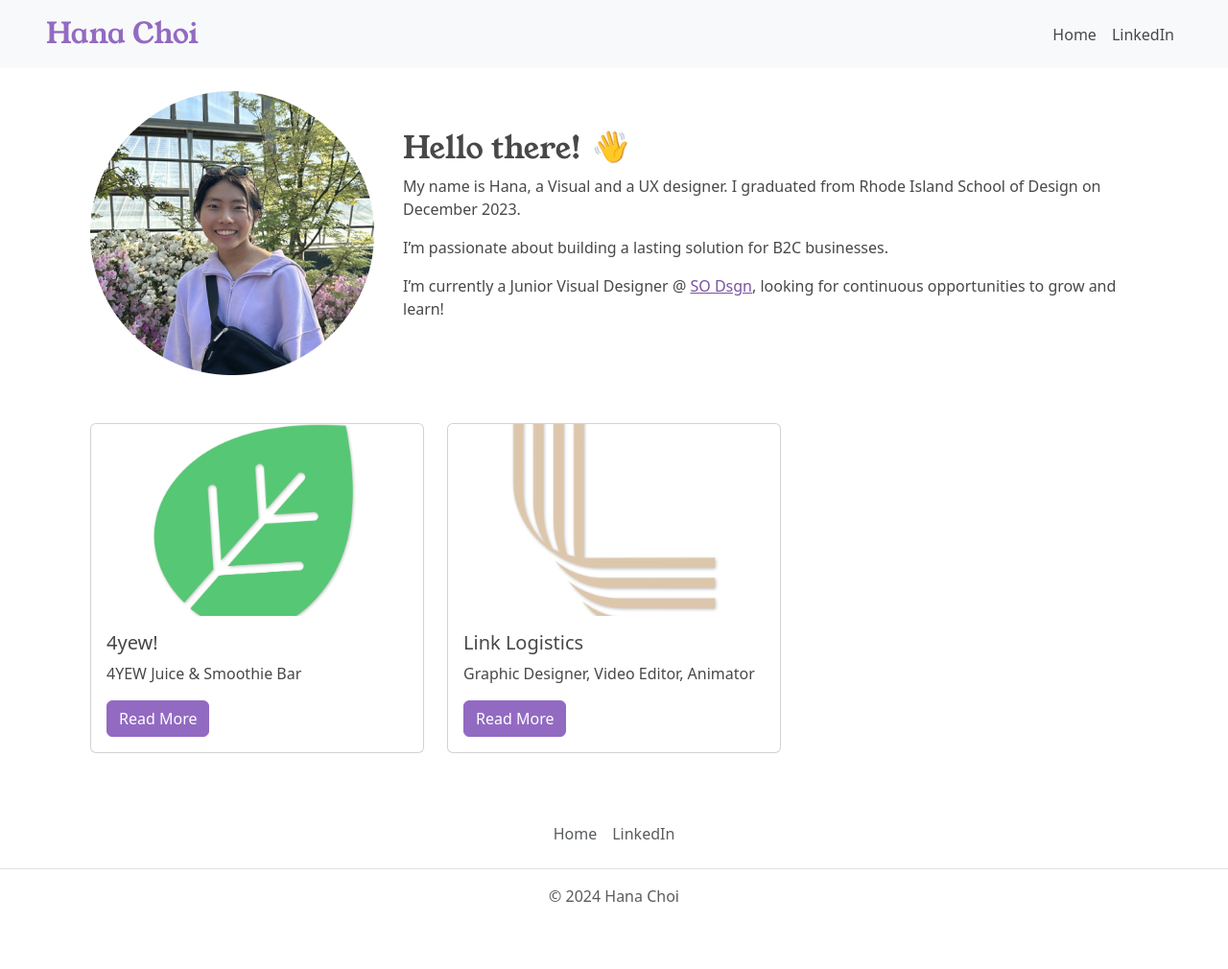
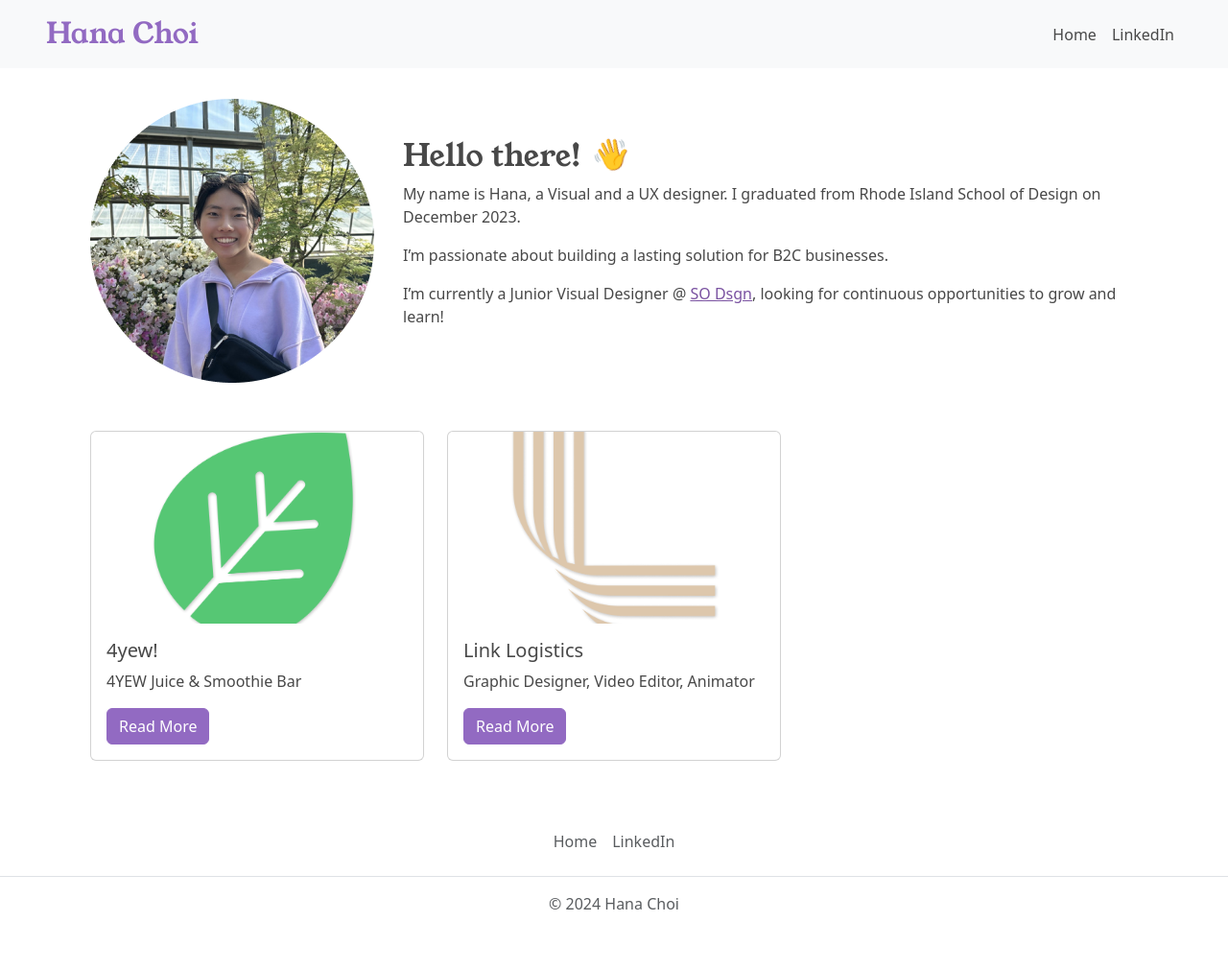
Before and after one commit to hchoi6613/hchoi6613.github.io, a Jekyll site: the page built from index.markdown, in a window 1280 px wide. Shown: the whole page at 96% size. Built offline with Jekyll 4.4.1, drawn with Linux system fonts in a browser that asks for light colours.

Commit message:
Update padding and hierarchy

```diff
--- a/_layouts/home.html
+++ b/_layouts/home.html
@@ -3,14 +3,13 @@
 title: home
 ---
 
-<div class="grid-container">
-    <img src="{{ site.baseurl }}/assets/profile_pic.png" alt="Profile Picture" class="profile-pic">
-    <div class="centered-content">
-        {{ content }}
+<div class="container mt-2">
+    <div class="grid-container">
+        <img src="{{ site.baseurl }}/assets/profile_pic.png" alt="Profile Picture" class="profile-pic">
+        <div class="centered-content">
+            {{ content }}
+        </div>
     </div>
-</div>
-
-<div class="container mt-4">
     <div class="row">
         {% for post in site.posts %}
         <div class="col-md-4 col-sm-6 mb-4 d-flex">
--- a/assets/css/layout.css
+++ b/assets/css/layout.css
@@ -6,7 +6,6 @@
     align-items: center;
     position: relative;
     margin-bottom: 50px;
-    margin-left: 12px;
 }
 
 /* Flexbox Utility Classes */
```
